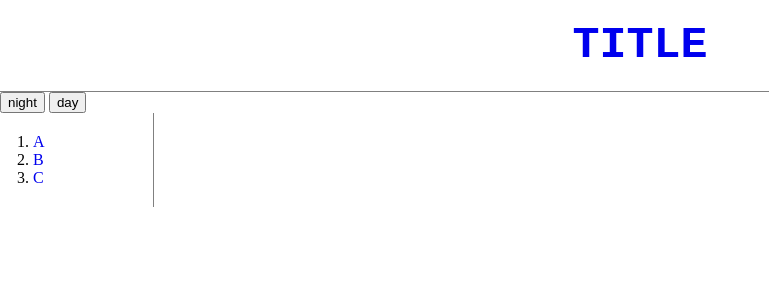
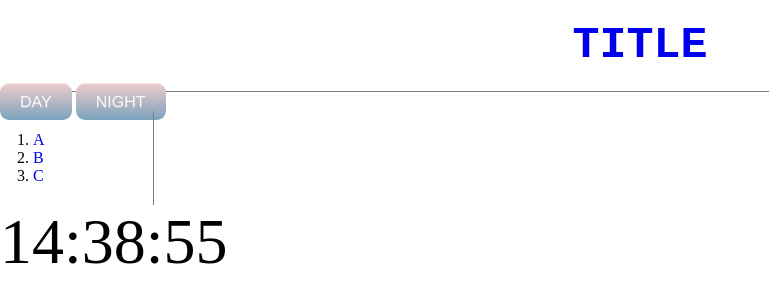
Before and after one commit to YEJJINN/solux_project2018, a plain HTML site: page c.html in a window 1280 px wide. Shown: the whole page, without its empty margins (0-769 px from the left). Drawn offline with Linux system fonts and the light colour scheme.

Commit message:
Add files via upload

```diff
--- a/c.html
+++ b/c.html
@@ -8,17 +8,23 @@
 
 <body>
   <h1><a href="index.html">TITLE</a></h1>
-  <input type="button" value="night"onclick="
-    document.querySelector('body').style.backgroundColor = 'black';
-    document.querySelector('body').style.color = 'white';
-    ">
-    <input type="button" value="day" onclick="
+  <a href='#' class='button' onclick="
       document.querySelector('body').style.backgroundColor = 'white';
-      document.querySelector('body').style.color = 'black';
-    ">
+      document.querySelector('body').style.color = 'black';">DAY</a>
+
+  <a href='#' class='button' onclick="
+      document.querySelector('body').style.backgroundColor = 'rgb(5,25,38)';
+      document.querySelector('body').style.color = 'rgb(240,204,205)';">NIGHT</a>
+
   <div id="grid">
     <ol>
       <li><a href="a.html">A</a></li>
       <li><a href="b.html">B</a></li>
       <li><a href="c.html">C</a></li>
     </ol>
+  </div>
+
+  <div class="clock"></div>
+  <script type="text/javascript" src="MyClockDisplay.js"></script>
+  </body>
+</html>
```
Also changed, not shown: a.html (+10 -8 lines), b.html (+12 -7 lines).
